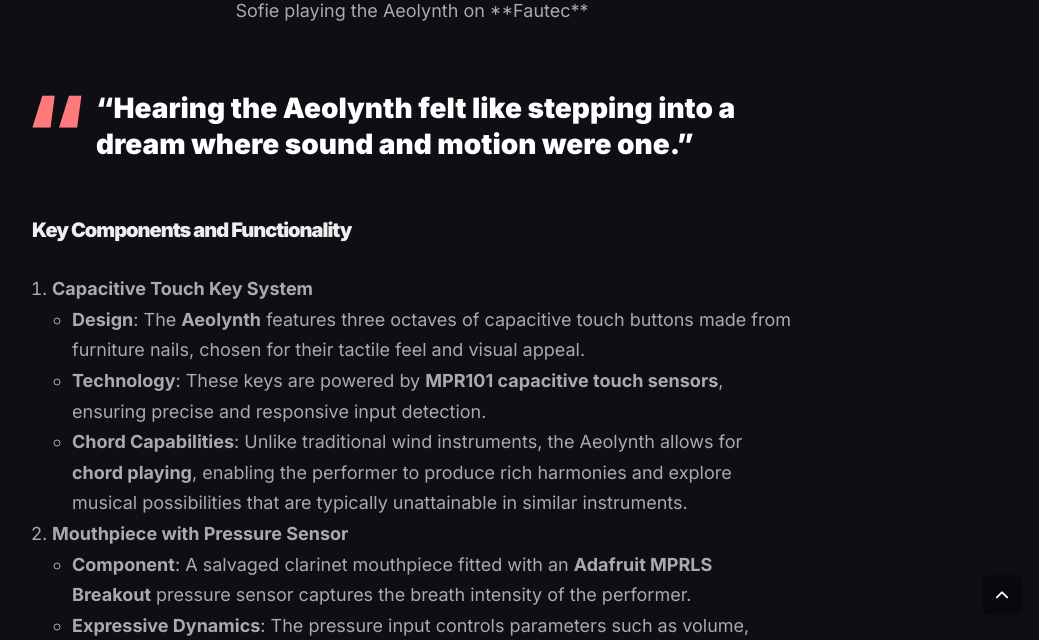
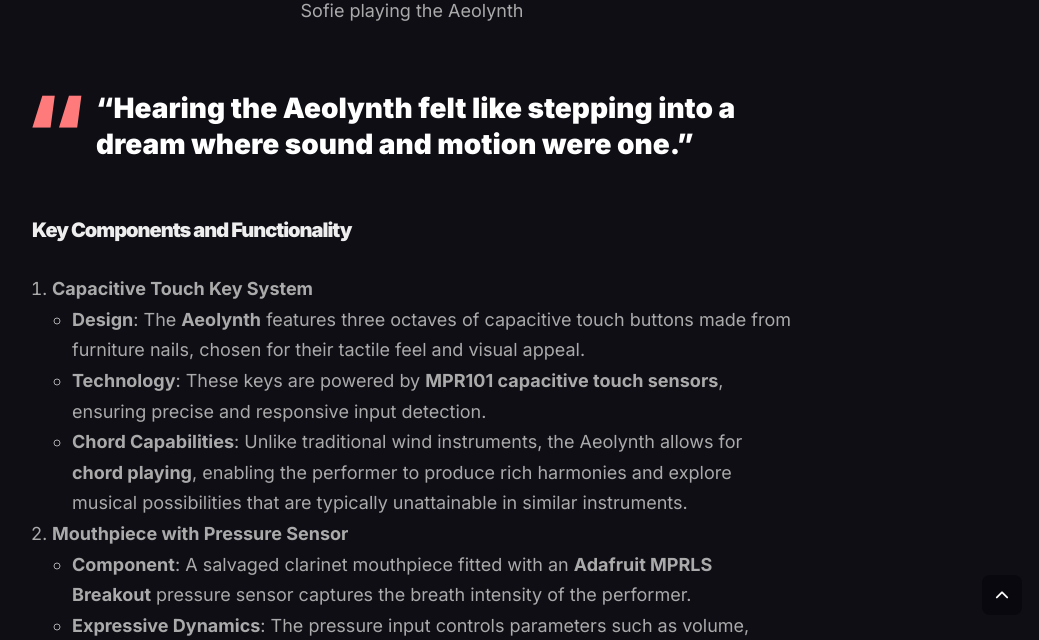
Before and after one commit to robotic4udio/tromleorkestret, a Jekyll site: the page built from _posts/2025-01-01-aeolynth.md, in a window 1280 px wide and 900 px high, scrolled down 1415 px, cut to the strip 260-900 px from the top of the window. Shown: the whole strip, without its empty margins (228-1267 px from the left). Built offline with Jekyll 4.4.1, drawn with Linux system fonts in a browser that asks for light colours.

```diff
--- a/_posts/2025-01-01-aeolynth.md
+++ b/_posts/2025-01-01-aeolynth.md
@@ -12,7 +12,7 @@ The **Aeolynth** is a synthetic wind instrument. The name “Aeolynth” combine
 
 <figure>
     <iframe height="9" width="9" src="https://drive.google.com/file/d/1IK87dOY4u5-92FcFDFOUa38Vk8ulZO6Y/preview" allow="autoplay; encrypted-media" frameborder="0" allowfullscreen></iframe>
-    <figcaption align="center" style="text-align: center;">Sofie playing the Aeolynth on **Fautec**</figcaption>
+    <figcaption align="center" style="text-align: center;">Sofie playing the Aeolynth</figcaption>
 </figure>
 
 > "Hearing the Aeolynth felt like stepping into a dream where sound and motion were one."
```
Also changed, not shown: _pages/shows.md (+2 -1 lines), images/karrusel2025/TeaHouse.jpg (added), images/karrusel2025/TeaHouse2.jpg (added), images/karrusel2025/TeaHouse3.jpg (added).
